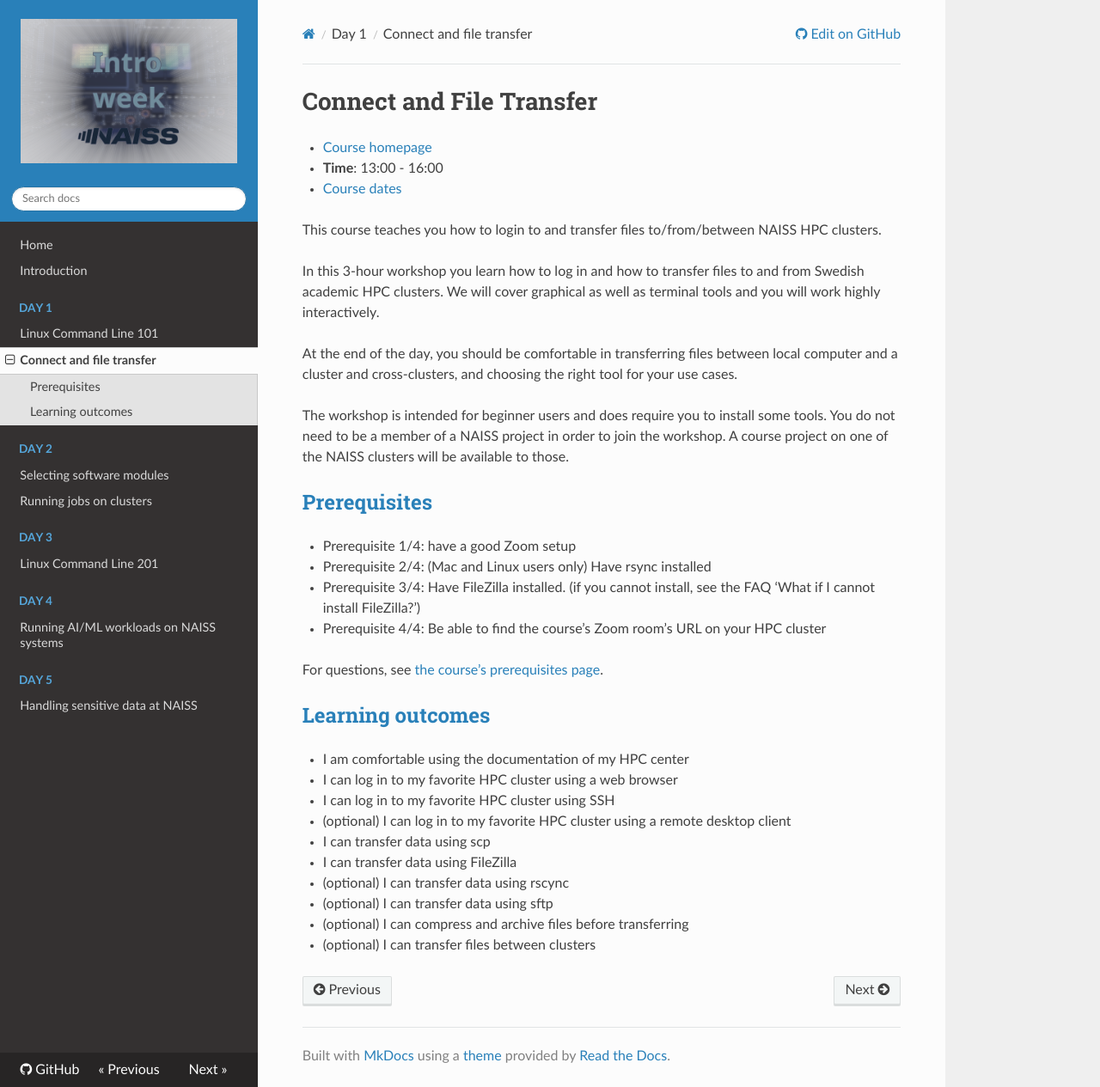
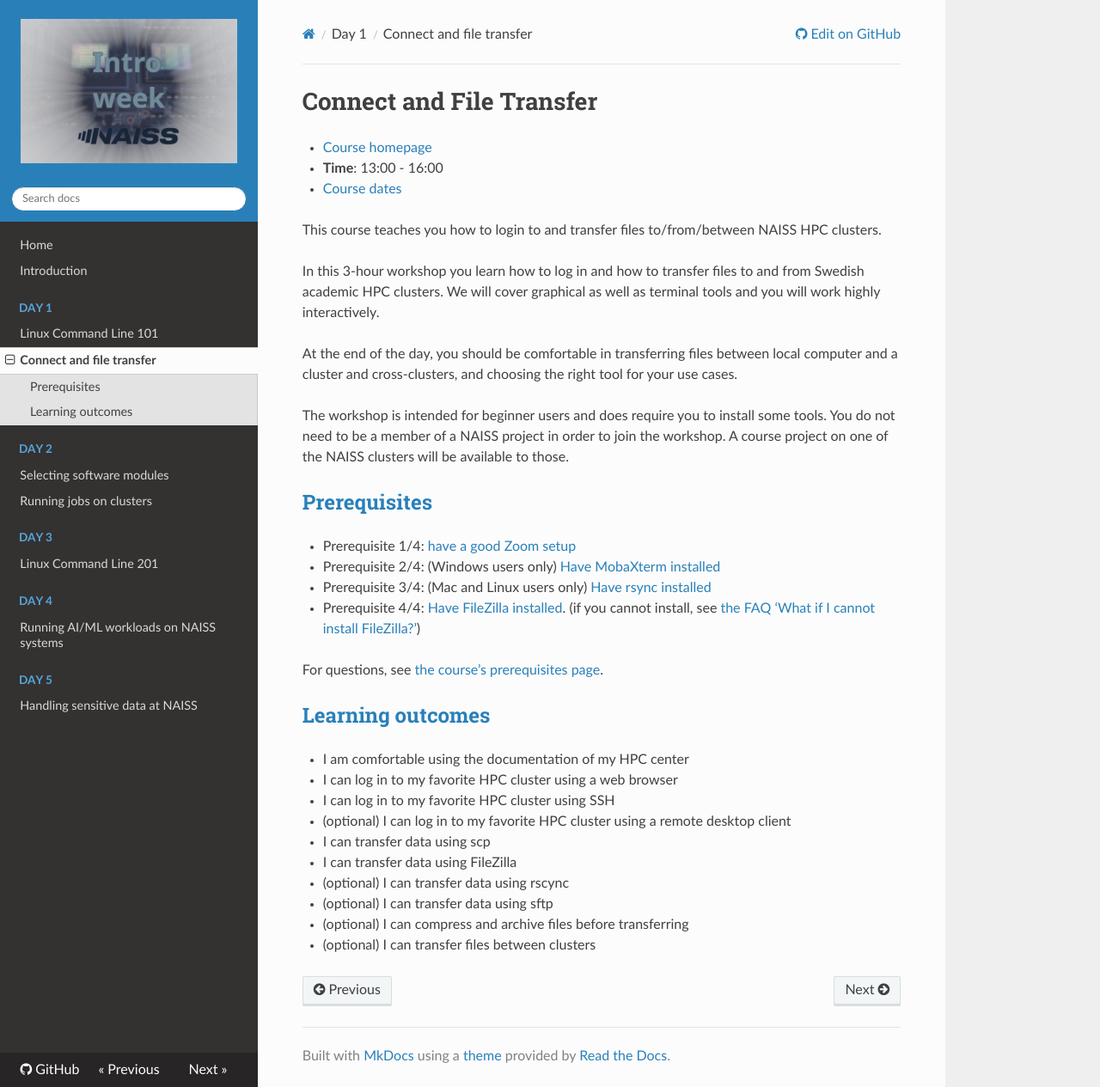
Before and after one commit to NAISS-Training/NAISS-intro-week, an MkDocs documentation site: the page built from docs/connecting.md, in a window 1280 px wide and 1265 px high. Shown: the whole window at 86% size. Built offline with MkDocs 1.6.1, drawn with Linux system fonts in a browser that asks for light colours; nearby versions of some CDN libraries.

Commit message:
Sync with course homepage

```diff
--- a/docs/connecting.md
+++ b/docs/connecting.md
@@ -23,10 +23,16 @@ A course project on one of the NAISS clusters will be available to those.
 
 ## [Prerequisites](https://uppmax.github.io/naiss_file_transfer_course/prereqs/)
 
-- Prerequisite 1/4: have a good Zoom setup
-- Prerequisite 2/4: (Mac and Linux users only) Have rsync installed
-- Prerequisite 3/4: Have FileZilla installed. (if you cannot install, see the FAQ 'What if I cannot install FileZilla?')
-- Prerequisite 4/4: Be able to find the course's Zoom room's URL on your HPC cluster
+- Prerequisite 1/4:
+  [have a good Zoom setup](https://uppmax.github.io/naiss_file_transfer_course/faq#how-can-i-get-a-good-zoom-setup)
+- Prerequisite 2/4: (Windows users only)
+  [Have MobaXterm installed](https://uppmax.github.io/naiss_file_transfer_course/faq#how-to-install-mobaxterm)
+- Prerequisite 3/4: (Mac and Linux users only)
+  [Have rsync installed](https://uppmax.github.io/naiss_file_transfer_course/faq#how-to-install-rsync)
+- Prerequisite 4/4:
+  [Have FileZilla installed](https://uppmax.github.io/naiss_file_transfer_course/faq#how-to-install-filezilla).
+  (if you cannot install,
+  see [the FAQ 'What if I cannot install FileZilla?'](https://uppmax.github.io/naiss_file_transfer_course/faq#what-if-i-cannot-install-filezilla))
 
 For questions, see [the course's prerequisites page](https://uppmax.github.io/naiss_file_transfer_course/prereqs/).
 
```
